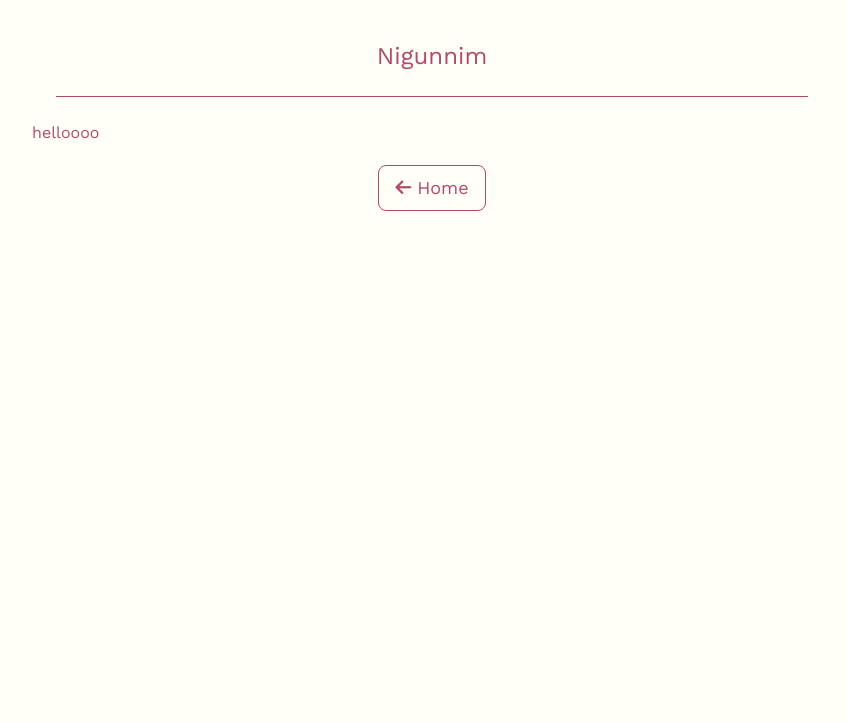
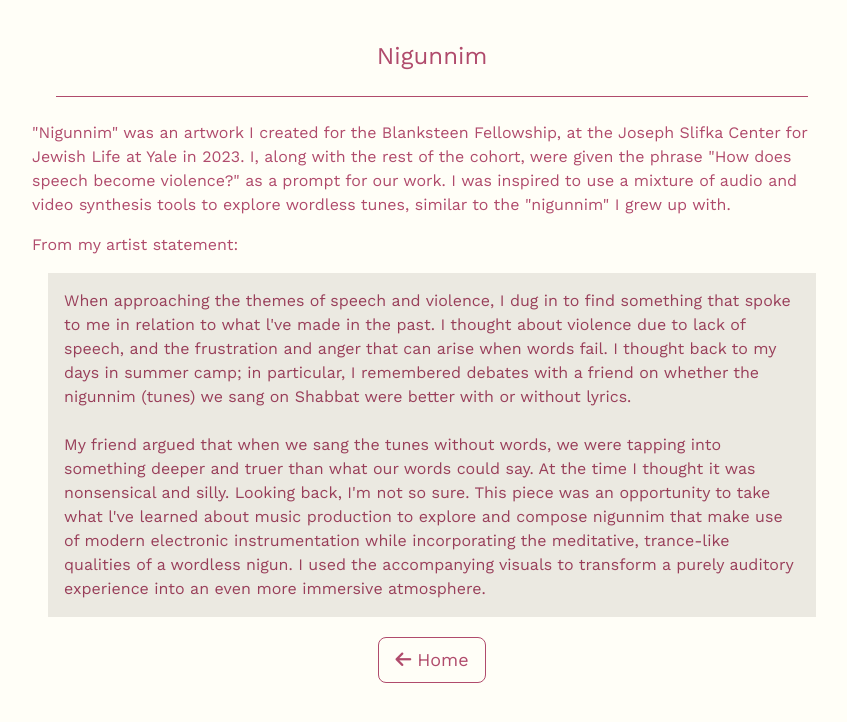
Before and after one commit to jacob-fm/portfolio-site-react, a React (Vite) app: page /nigunnim in a window 1280 px wide. Shown: the top 722 px of the page, without its empty margins (208-1055 px from the left). Built offline with nearby package versions, Linux system fonts and the light colour scheme.

Commit message:
some content for nigunnim

```diff
--- a/src/app/style.css
+++ b/src/app/style.css
@@ -4,6 +4,7 @@
   --font-sans: Work Sans, sans-serif;
 
   --color-bg: #fffef7;
+  --color-bg-dark: #ebe9e1;
   --color-primary: #b04b6c;
   --color-primary-dark: #993f5a;
 }
@@ -21,6 +22,10 @@
     @apply text-center text-stone-500;
   }
 
+  blockquote {
+    @apply mx-4 p-4 text-primary-dark;
+  }
+
   .project-page h2 {
     @apply text-xl mt-5 text-center;
   }
--- a/src/routes/Nigunnim.jsx
+++ b/src/routes/Nigunnim.jsx
@@ -3,7 +3,40 @@ import ProjectPage from "../components/ProjectPage";
 export default function Nigunnim() {
   return (
     <ProjectPage title="Nigunnim">
-      <p>helloooo</p>
+      <p>
+        "Nigunnim" was an artwork I created for the Blanksteen Fellowship, at
+        the Joseph Slifka Center for Jewish Life at Yale in 2023. I, along with
+        the rest of the cohort, were given the phrase "How does speech become
+        violence?" as a prompt for our work. I was inspired to use a mixture of
+        audio and video synthesis tools to explore wordless tunes, similar to
+        the "nigunnim" I grew up with.
+      </p>
+      <p>
+        From my artist statement:
+      </p>
+      <blockquote className="bg-bg-dark">
+        <p>
+          When approaching the themes of speech and violence, I dug in to find
+          something that spoke to me in relation to what l've made in the past.
+          I thought about violence due to lack of speech, and the frustration
+          and anger that can arise when words fail. I thought back to my days in
+          summer camp; in particular, I remembered debates with a friend on
+          whether the nigunnim (tunes) we sang on Shabbat were better with or
+          without lyrics.
+        </p>
+        <br />
+        <p>
+          My friend argued that when we sang the tunes without words, we were
+          tapping into something deeper and truer than what our words could say.
+          At the time I thought it was nonsensical and silly. Looking back, I'm
+          not so sure. This piece was an opportunity to take what l've learned
+          about music production to explore and compose nigunnim that make use
+          of modern electronic instrumentation while incorporating the
+          meditative, trance-like qualities of a wordless nigun. I used the
+          accompanying visuals to transform a purely auditory experience into an
+          even more immersive atmosphere.
+        </p>
+      </blockquote>
     </ProjectPage>
   );
 }
```
